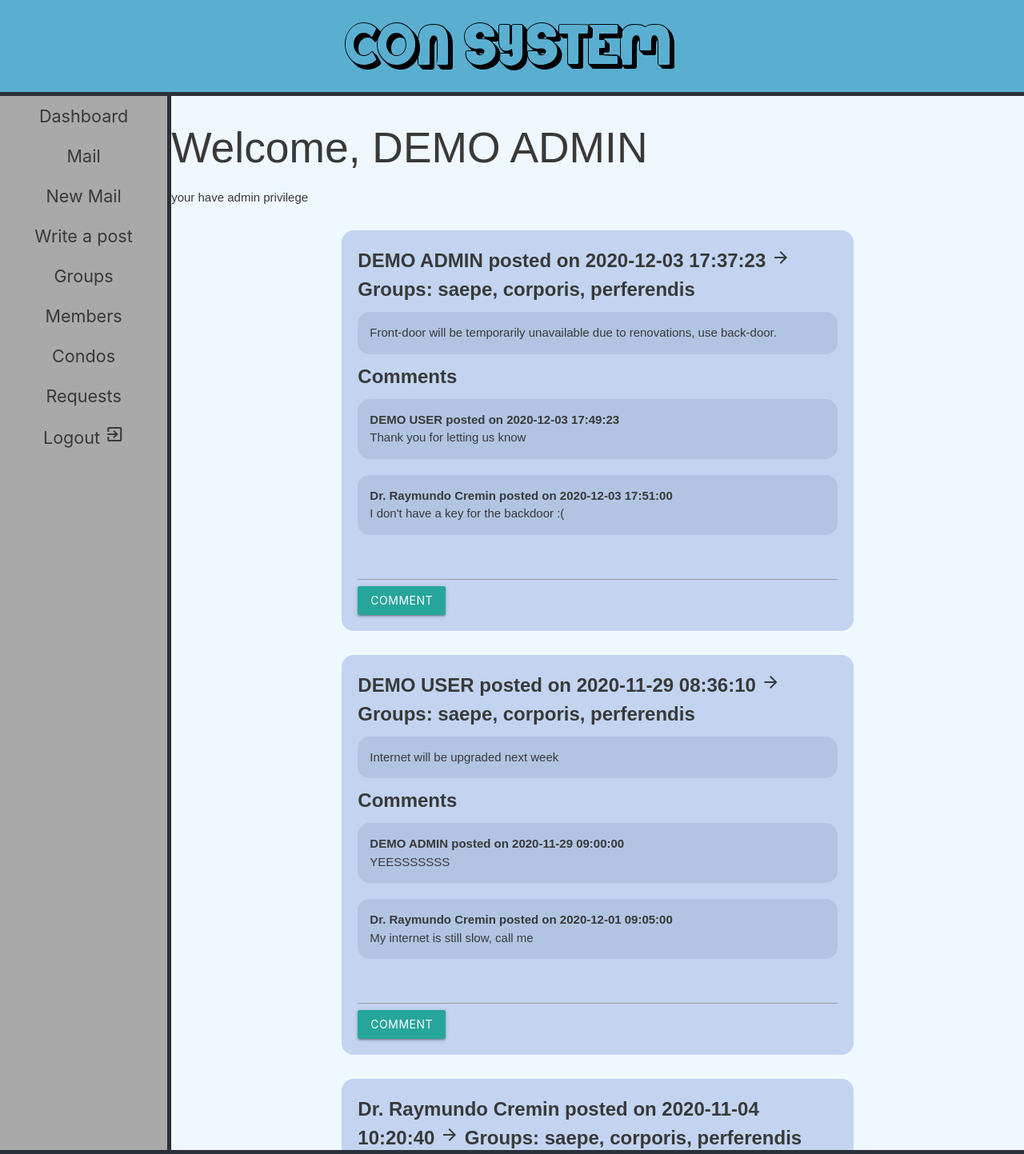
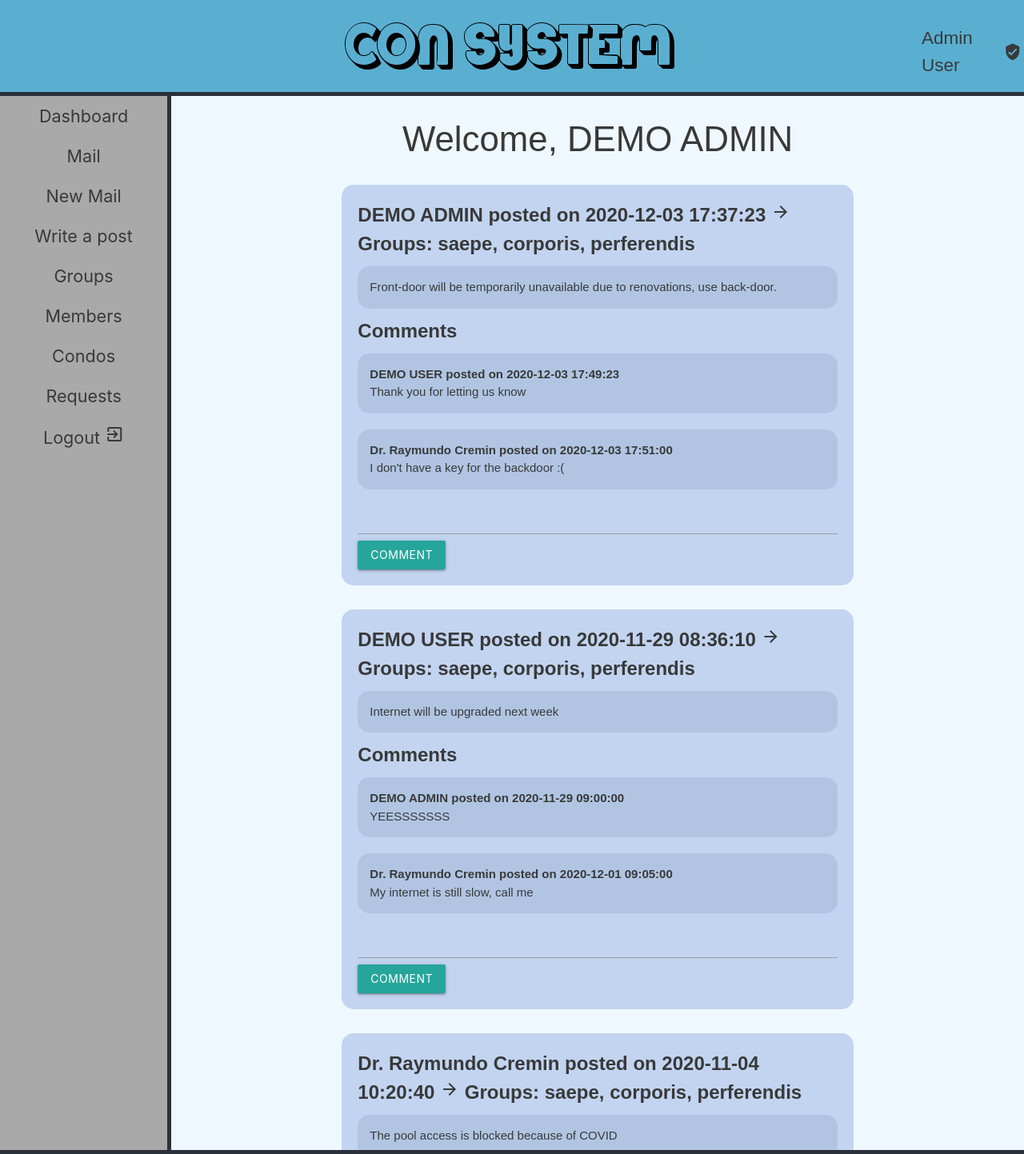
Before and after one commit to samgo1/Condo-Association-Project, a PHP site: page / in a window 1280 px wide. Shown: the whole page at 80% size. Run offline with PHP 8.4, Linux system fonts and the light colour scheme; a user stored in the database is signed in; data comes from the database, SQL or seed files in the repository.

Commit message:
Show whether or not user is admin at all times

```diff
--- /dev/null
+++ b/components/dashboard/admin.php
@@ -0,0 +1,6 @@
+<div class="admin">
+    <span>Admin User </span>
+    <span class="material-icons">
+      verified_user
+    </span>
+</div>
--- a/css/views/dashboard.css
+++ b/css/views/dashboard.css
@@ -57,3 +57,28 @@
 .commenter {
   font-weight: 600;
 }
+
+.userInfo {
+  display: flex;
+  align-items: center;
+  justify-content: center;
+  margin-top: 15px;
+  height: 5%;
+}
+
+.admin {
+  position: absolute;
+  display: flex;
+  align-items: center;
+  justify-content: center;
+  top: 0;
+  right: 0;
+  width: 10%;
+  height: 9%;
+}
+
+.admin span {
+  margin-right: 3px;
+  font-size: 1.5em;
+  font-weight: 300;
+}
--- a/index.php
+++ b/index.php
@@ -11,6 +11,7 @@
     <link rel="stylesheet" href="./css/views/mail.css">
     <link href="https://fonts.googleapis.com/icon?family=Material+Icons" rel="stylesheet">
     <link href="https://material.io/resources/icons/?icon=exit_to_app&style=baseline">
+    <link href="https://material.io/resources/icons/?icon=verified_user&style=baseline">
     <script src="https://code.jquery.com/jquery-3.5.0.js"></script>
 </head>
 <body <?php $user_signed_in = isset($_SESSION["signed_in"])? true : false; if ($user_signed_in) echo "onload=\"show('dashboard')\""; ?>>
--- a/views/condos.php
+++ b/views/condos.php
@@ -11,7 +11,7 @@ if (!isset($_SESSION['signed_in']) || $_SESSION['signed_in'] == false)
 
 elseif (isset($_SESSION["privilege"]) && $_SESSION['privilege'] === 'admin') {
 
-
+    include '../components/dashboard/admin.php';
 //echo $_SESSION['id'];
 
     include 'var.php';
--- a/views/dashboard.php
+++ b/views/dashboard.php
@@ -1,7 +1,6 @@
 <?php session_start() ?>
 <div class="dashboard">
 <?php
-
 include_once 'var.php';
 $conn = mysqli_connect($servername,$username,$password,$dbname);
 
@@ -9,23 +8,30 @@ if (mysqli_connect_errno()) {
   echo "Failed to connect to MySQL: " . mysqli_connect_error();
   exit();
 }
+?>
 
+<div class="userInfo">
+
+<?php
 if(!isset($_SESSION['signed_in']) || $_SESSION['signed_in'] == false)
 {
 
-  //header('Location: https://192.168.1.16/fp/login/includes/loginbtn.inc.php');
+  header('Location: https://192.168.1.16/fp/login/includes/loginbtn.inc.php');
   include '../login/includes/loginbtn.inc.php';
 
 
 }//connected
 else {
 
-    echo '<h2> Welcome, ' . $_SESSION['name'] . '</h2>';
+    echo '<h3> Welcome, ' . $_SESSION['name'] . '</h3>';
 
     if (isset($_SESSION["privilege"]) && $_SESSION['privilege'] === 'admin') {
-        echo '<h> your have ' . $_SESSION['privilege'] . ' privilege </h3>';
+        include '../components/dashboard/admin.php';
     }
+?>
+</div>
 
+<?php
   $member_id = $_SESSION['id'];
 
   // get the groups
@@ -36,7 +42,7 @@ else {
   $groups = $result->fetch_all();
   $num_of_groups = sizeof($groups);
   // get post informations
-  $sql = "SELECT post_id FROM `post_visibility` WHERE member_id = \"  {$member_id}  \" ";
+  $sql = "SELECT post_id FROM `post_visibility` pv JOIN post p ON pv.post_id=p.id WHERE member_id = \"  {$member_id}  \" ORDER BY date_time DESC ";
 
   $result0 = $conn->query($sql);
 
@@ -44,7 +50,7 @@ else {
     // get post
     $post_id = $row['post_id'];
     $sql = "SELECT date_time, permission, content_text, content_img, author_id FROM `post`
-          WHERE id=\" {$post_id} \" ";
+          WHERE id=\" {$post_id} \" ORDER BY date_time DESC";
 
     $result2 = $conn->query($sql);
     $post = $result2->fetch_row();
--- a/views/groups.php
+++ b/views/groups.php
@@ -16,7 +16,7 @@ if(!isset($_SESSION['signed_in']) || $_SESSION['signed_in'] == false)
 else {
 
     if (isset($_SESSION["privilege"]) && $_SESSION['privilege'] === 'admin') {
-        echo '<h6> You have ' . $_SESSION['privilege'] . ' privilege </h6><br>';
+        include '../components/dashboard/admin.php';
     }
     //echo $_SESSION['id'];
 
--- a/views/members.php
+++ b/views/members.php
@@ -14,7 +14,7 @@ if(!isset($_SESSION['signed_in']) || $_SESSION['signed_in'] == false)
 else {
 
     if (isset($_SESSION["privilege"]) && $_SESSION['privilege'] === 'admin') {
-        echo '<h6> You have ' . $_SESSION['privilege'] . ' privilege </h6><br>';
+        include '../components/dashboard/admin.php';
     }
     //echo $_SESSION['id'];
 
--- a/views/requests.php
+++ b/views/requests.php
@@ -14,7 +14,7 @@ if(!isset($_SESSION['signed_in']) || $_SESSION['signed_in'] == false)
 elseif( isset($_SESSION["privilege"]) && $_SESSION['privilege'] === 'admin') {
 
     if (isset($_SESSION["privilege"]) && $_SESSION['privilege'] === 'admin') {
-        echo '<h6> You have ' . $_SESSION['privilege'] . ' privilege </h6><br>';
+        include '../components/dashboard/admin.php';
     }
     //echo $_SESSION['id'];
 
```
Also changed, not shown: views/mail.php (+7 -1 lines), views/newMail.php (+7 -1 lines), views/write_post.php (+8 -1 lines).
